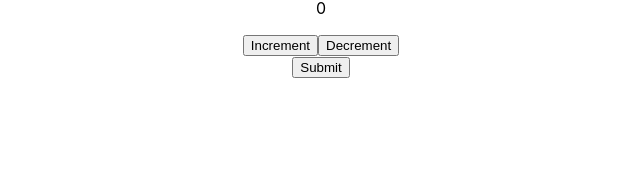
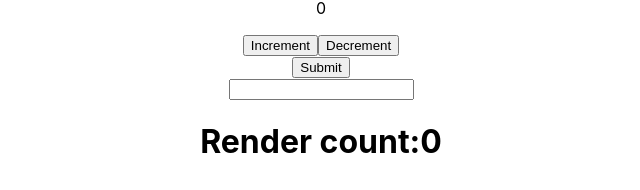
Before and after one commit to JohnKimaiyo/react_vol_5, a React (Create React App) app: page / in a window 1280 px wide. Shown: the part 607-797 px from the top of the page, without its empty margins (319-959 px from the left). Built offline with nearby package versions, Linux system fonts and the light colour scheme; no server answers.

Commit message:
count userrf

```diff
--- a/src/App.js
+++ b/src/App.js
@@ -12,6 +12,7 @@ import Users from "./component/Users";
 import Event from "./component/Event"
 import Range from "./component/Range";
 import Submit from "./component/Submit";
+import InputFocus from "./component/InputFocus";
 function App() {
   return (
     <div className="App">
@@ -28,6 +29,7 @@ function App() {
       <Event/>
       <Range/>
       <Submit/>
+      <InputFocus/>
     </div>
   );
 }
--- /dev/null
+++ b/src/component/InputFocus.js
@@ -0,0 +1,20 @@
+import { useState, useEffect, useRef } from "react";
+export default function InputFocus() {
+  const [inputValue, setInputValue] = useState("");
+  const count = useRef(0);
+
+  useEffect(() => {
+    count.current = count.current + 1;
+  });
+
+  return (
+    <div>
+      <input
+        type="text"
+        value={inputValue}
+        onChange={(e) => setInputValue(e.target.value)}
+      />
+      <h1>Render count:{count.current}</h1>
+    </div>
+  );
+}
```
